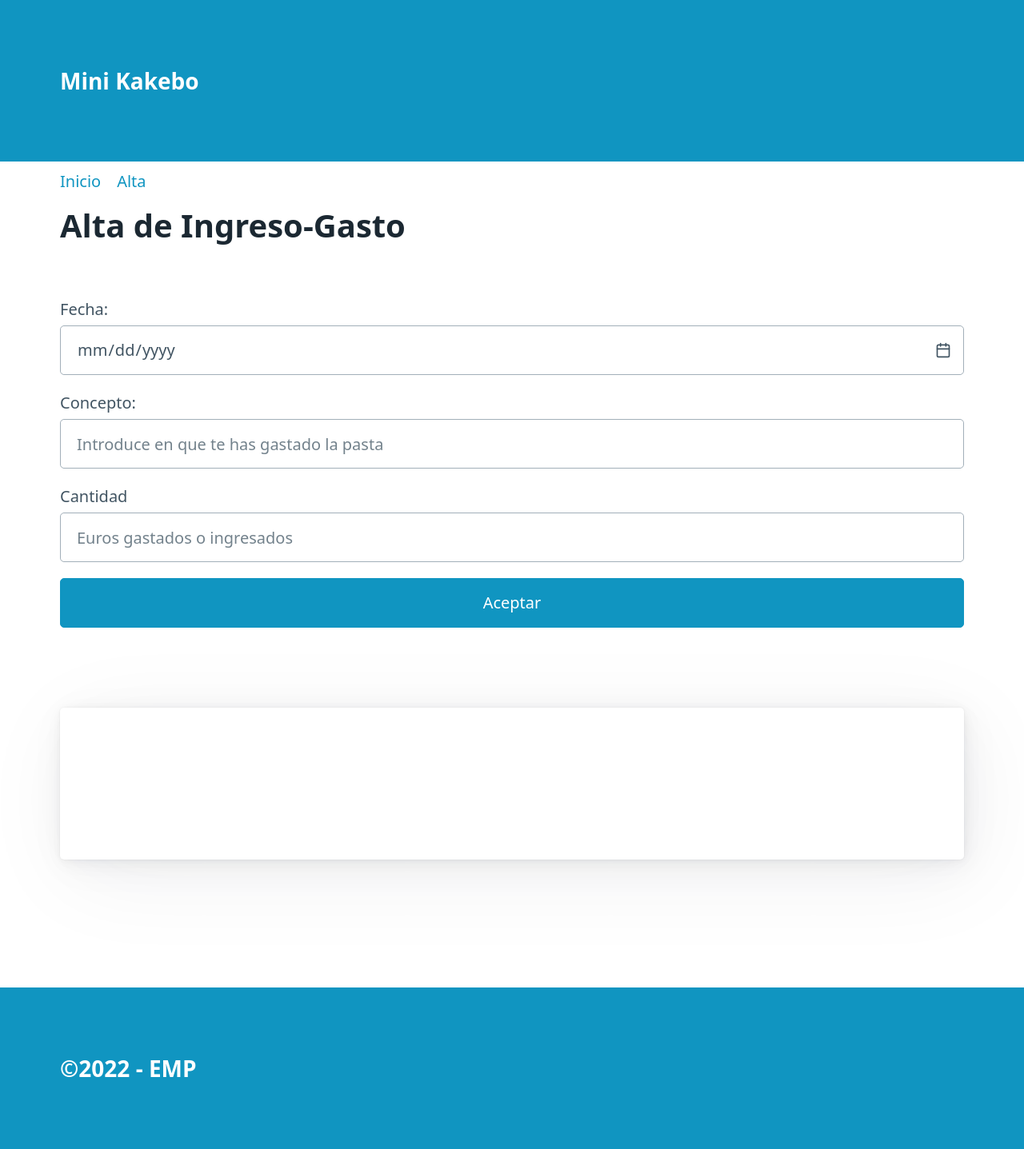
After one commit to Edug89/flask_classic, a Flask app: page /new in a window 1280 px wide. The commit adds this page. Shown: the whole page at 80% size. Run offline with Flask 2, Linux system fonts and the light colour scheme.

Commit message:
Nueva versión, añadimos ventana new para nuevas altas funciona correctamente enlazada con sqlite

```diff
--- a/registro_ig/routes.py
+++ b/registro_ig/routes.py
@@ -1,9 +1,57 @@
-from flask import render_template
+from flask import render_template,request,redirect,url_for
 from registro_ig import app
-from registro_ig.models import select_all
+from registro_ig.models import select_all, insert
+from datetime import date
 
 @app.route("/")
 def index():
     #Consultar todos los datos de la base de datos
     registros = select_all()
-    return render_template("index.html", pageTitle ="Todos", data=registros)
+    return render_template("index.html", pageTitle = "Todos", data=registros)
+
+@app.route("/new", methods=["GET", "POST"])
+def alta():
+    if request.method == "GET":
+        return render_template("new.html", pageTitle="Alta",
+                               dataForm={})
+    else:
+        """
+            1. Validar el formulario
+                Fecha valida y <= hoy
+            2. Concepto no sea vacío
+            3. Cantidad no se cero
+        """
+        errores = validaFormulario(request.form)
+
+        if not errores:
+            #Obtener el nuevo id
+            insert([request.form['date'],
+                    request.form['concept'],
+                    request.form['quantity']
+                  ])
+            return redirect(url_for("index"))
+        else:
+            return render_template("new.html", pageTitle="Alta", msgErrors=errores, dataForm=dict(request.form))
+
+def validaFormulario(camposFormulario):
+    errores = []
+    hoy = date.today().isoformat()
+    if camposFormulario['date'] > hoy:
+        errores.append("La fecha introducida es el futuro.")
+
+    if camposFormulario['concept'] == "":
+        errores.append("Introduce un concepto para la transacción.")
+
+    #La primera condición es para que el número sea distinto de cero
+    #la segunda condición es para que el campo no esté vacío
+    if camposFormulario["quantity"] == "" or float(camposFormulario["quantity"]) == 0.0:
+        errores.append("Introduce una cantidad positiva o negativa.")
+
+    return errores
+
+def form_to_list(id, form):
+    return [str(id),
+            form['date'],
+            form['concept'],
+            form['quantity']
+            ]
--- a/registro_ig/templates/base.html
+++ b/registro_ig/templates/base.html
@@ -16,7 +16,7 @@
     <nav class="container">
         <ul>
             <a href="/"> <li>Inicio</li> </a>
-            <a href="/new/"> <li>Alta</li> </a>
+            <a href="/new"> <li>Alta</li> </a>
         </ul>
     </nav>
     <section class="container">
--- a/registro_ig/templates/index.html
+++ b/registro_ig/templates/index.html
@@ -32,4 +32,5 @@
                 {%endfor%}
             </tbody>
         </table>
+        <a href="/new">Añadir</a>
 {% endblock %}
--- /dev/null
+++ b/registro_ig/templates/new.html
@@ -0,0 +1,30 @@
+{% extends "base.html" %}
+
+{% block content %}
+        <h1>Alta de Ingreso-Gasto</h1>
+        <form action="/new" method="post">
+                <label for="date">Fecha:</label>
+                <input type="date" name="date"
+                       value="{{ dataForm.date }}" required>
+
+                <label for="concept">Concepto:</label>
+                <input type="text" name="concept"
+                       placeholder="Introduce en que te has gastado la pasta"
+                       value="{{ dataForm.concept }}">
+
+                <label for="quantity">Cantidad</label>
+                <input type="number" name="quantity"
+                       placeholder="Euros gastados o ingresados"
+                       step="0.01"
+                       value="{{ dataForm.quantity }}">
+
+                <input type="submit" value="Aceptar">
+        </form>
+        <article class="errores">
+                <ul>
+                        {% for error in msgErrors %}
+                        <li>{{ error }}</li>
+                        {% endfor %}
+                </ul>
+        </article>
+{% endblock %}
```
Also changed, not shown: registro_ig/models.py (+14 -8 lines), config.py (line endings or trailing spaces).
